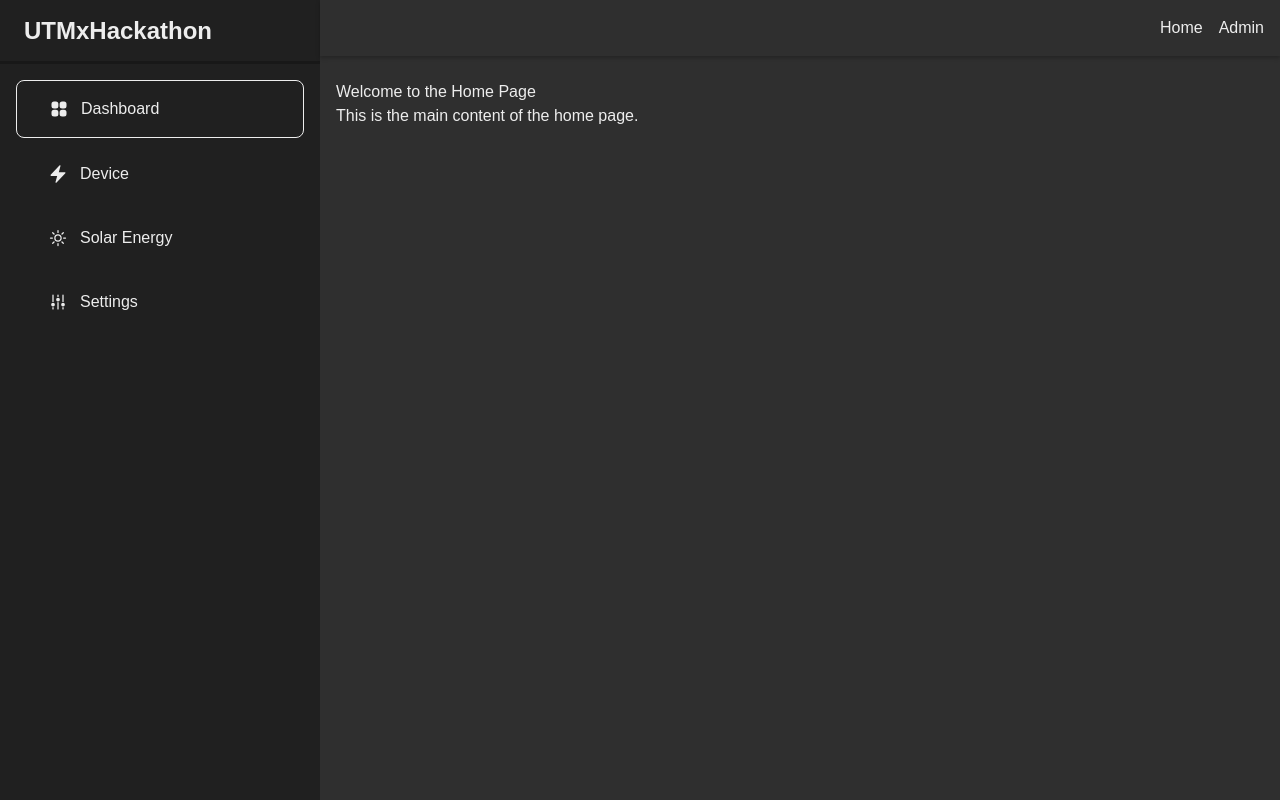
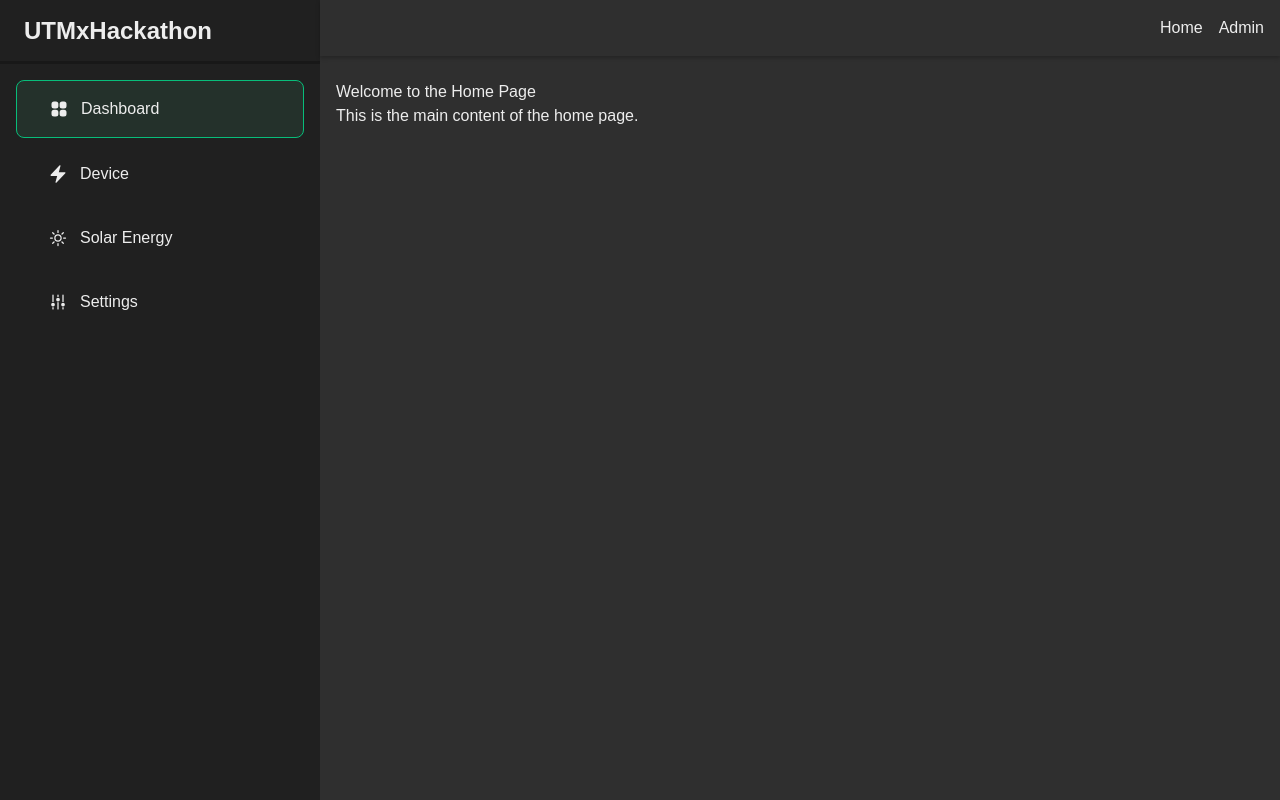
Before and after one commit to HoeZhiWan/utmhackathon25, a Next.js app: page / in a window 1280 px wide. Built offline with nearby package versions, Linux system fonts and the light colour scheme.

Commit message:
Add and modify colors from figma

```diff
--- a/app/globals.css
+++ b/app/globals.css
@@ -8,8 +8,14 @@
   /* Core theme colors */
   --color-primary: #63cd96;
   --color-primary-light: #aae3c2;
-  --color-primary-dark: #08bd7a;
-  --color-primary-dark-tint: #39cea0; /* Tinted version: 30% lighter than primary-dark */
+  --color-primary-tint-500: #08bd7a;
+  --color-primary-tint-400: #44c588; /* Tinted version: 30% lighter than primary-dark */
+  --color-primary-neon-tint-400: rgba(
+    68,
+    197,
+    136,
+    0.1
+  ); /* Tinted version: 30% lighter than primary-dark */
 
   --color-secondary: #6b7280;
   --color-secondary-light: #9ca3af;
@@ -28,8 +34,10 @@
 
   /* Shadows */
   --shadow-sm: 0 1px 2px 0 rgba(0, 0, 0, 0.05);
-  --shadow-md: 0 4px 6px -1px rgba(0, 0, 0, 0.1), 0 2px 4px -1px rgba(0, 0, 0, 0.06);
-  --shadow-lg: 0 10px 15px -3px rgba(0, 0, 0, 0.1), 0 4px 6px -2px rgba(0, 0, 0, 0.05);
+  --shadow-md: 0 4px 6px -1px rgba(0, 0, 0, 0.1),
+    0 2px 4px -1px rgba(0, 0, 0, 0.06);
+  --shadow-lg: 0 10px 15px -3px rgba(0, 0, 0, 0.1),
+    0 4px 6px -2px rgba(0, 0, 0, 0.05);
   --shadow-nav: 0 2px 4px rgba(0, 0, 0, 0.1);
 
   /* Fonts */
@@ -64,8 +72,10 @@
 
     /* Shadows - Adjusted for dark mode */
     --shadow-sm: 0 1px 2px 0 rgba(0, 0, 0, 0.15);
-    --shadow-md: 0 4px 6px -1px rgba(0, 0, 0, 0.2), 0 2px 4px -1px rgba(0, 0, 0, 0.16);
-    --shadow-lg: 0 10px 15px -3px rgba(0, 0, 0, 0.2), 0 4px 6px -2px rgba(0, 0, 0, 0.15);
+    --shadow-md: 0 4px 6px -1px rgba(0, 0, 0, 0.2),
+      0 2px 4px -1px rgba(0, 0, 0, 0.16);
+    --shadow-lg: 0 10px 15px -3px rgba(0, 0, 0, 0.2),
+      0 4px 6px -2px rgba(0, 0, 0, 0.15);
     --shadow-nav: 0 2px 4px rgba(0, 0, 0, 0.25);
   }
 }
```
